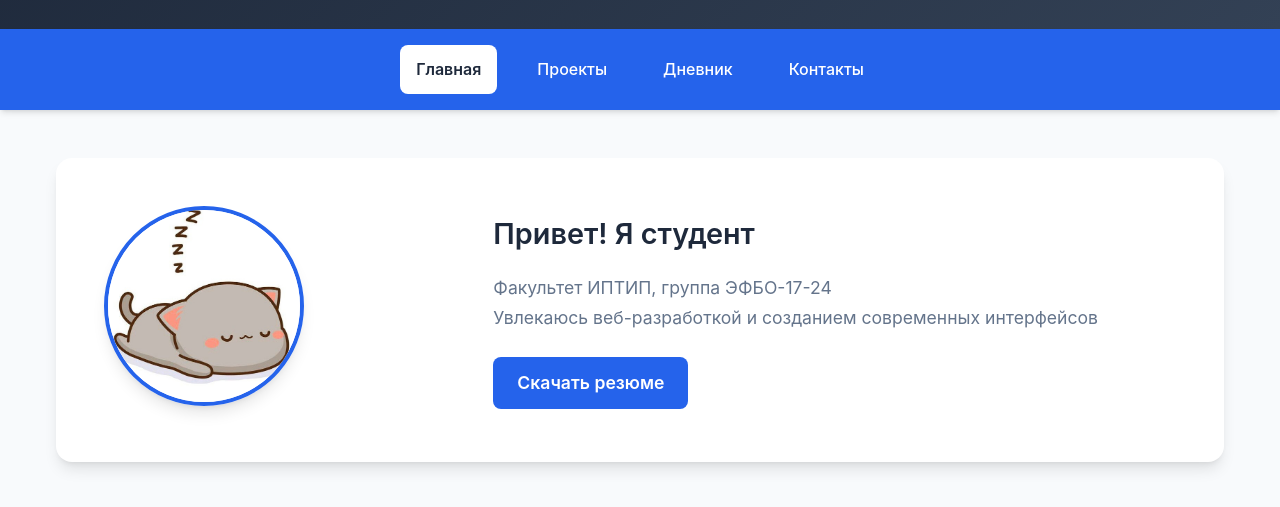
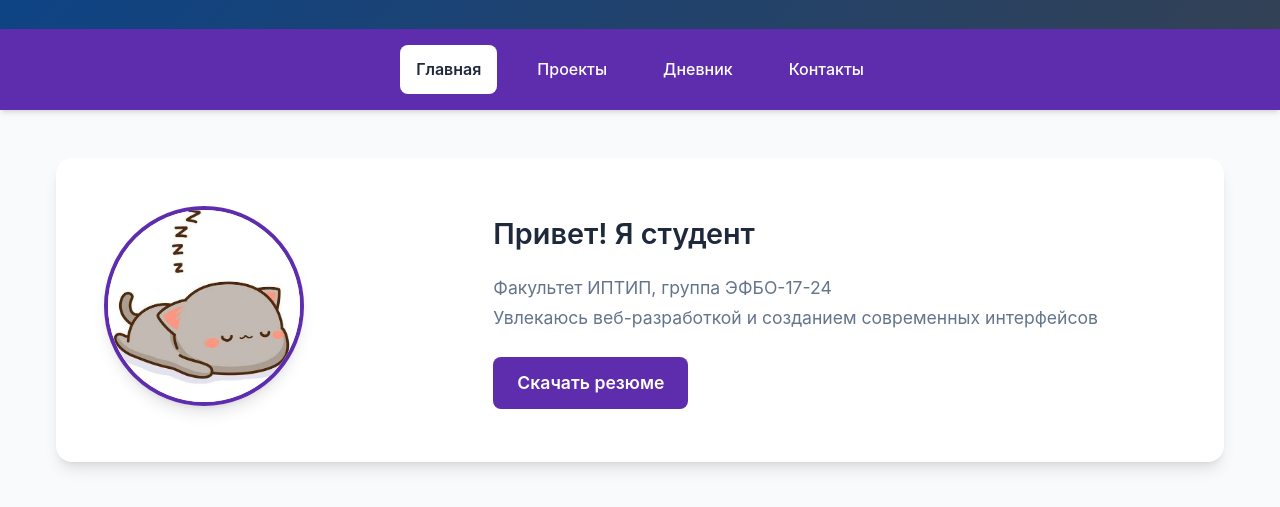
Before and after one commit to PolKas1806/frontend-backend-KR3, a plain HTML site: page index.html in a window 1280 px wide. Shown: the part 138-645 px from the top of the page. Drawn offline with Linux system fonts and the light colour scheme.

Commit message:
feat: kr3 update 2.0

```diff
--- a/styles/styles.css
+++ b/styles/styles.css
@@ -1,11 +1,11 @@
 /* CSS Variables */
 :root {
     /* Colors */
-    --primary-color: #2563eb;
-    --primary-dark: #1d4ed8;
+    --primary-color: #5e2dae;
+    --primary-dark: #1dd8b9;
     --primary-light: #3b82f6;
-    --secondary-color: #64748b;
-    --accent-color: #f59e0b;
+    --secondary-color: #648b70;
+    --accent-color: #0bf51b;
     --success-color: #10b981;
     --warning-color: #f59e0b;
     --error-color: #ef4444;
@@ -19,8 +19,8 @@
     /* Background Colors */
     --bg-body: #f8fafc;
     --bg-card: #ffffff;
-    --bg-header: #1e293b;
-    --bg-footer: #1e293b;
+    --bg-header: #0a448a;
+    --bg-footer: #0a448a;
 
     /* Gradients */
     --gradient-primary: linear-gradient(135deg, var(--primary-color), var(--primary-dark));
```
